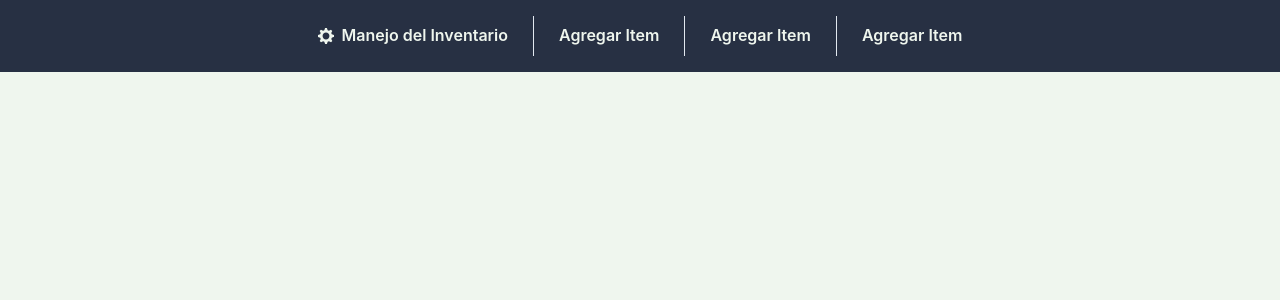
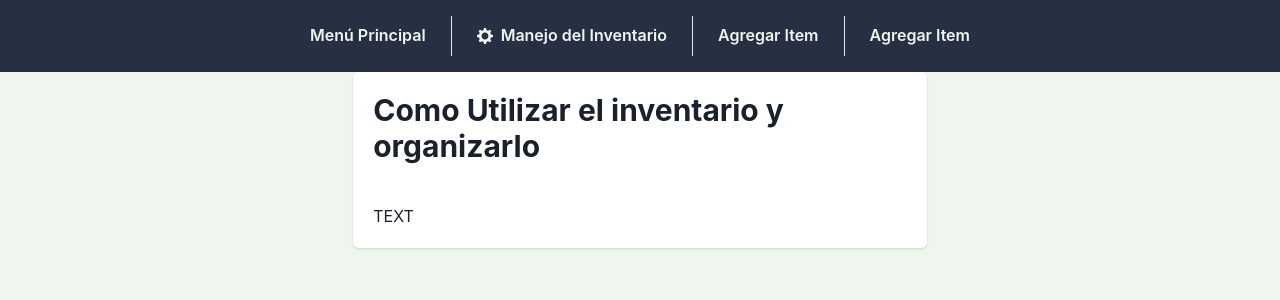
Before and after one commit to FrancoL5/inventoryProject, a React (Vite) app: page / in a window 1280 px wide. Shown: the top 300 px of the page. Built offline with nearby package versions, Linux system fonts and the light colour scheme.

Commit message:
update:: comienzo mainpage

```diff
--- a/src/components/inventory/Inventory.tsx
+++ b/src/components/inventory/Inventory.tsx
@@ -1,10 +1,5 @@
 import { ShowInventory } from "./showInventory"
 
 export function Inventory() {
-    console.log()
-    return (
-        <>
-            <ShowInventory></ShowInventory>
-        </>
-    )
+    return <ShowInventory></ShowInventory>
 }
--- a/src/components/inventory/menuAcciones/manageInventory.tsx
+++ /dev/null
@@ -1,15 +0,0 @@
-import { Link, useNavigate } from "react-router-dom"
-import { ActionButton, PrimaryButton } from "./customButton"
-import { SettingsIcon } from "@chakra-ui/icons"
-export function ManageInventory() {
-    const navigate = useNavigate()
-    return (
-        <ActionButton
-            leftIcon={<SettingsIcon />}
-            onClick={() => navigate("./manageInventory")}
-            colorScheme="blue"
-        >
-            Manejo del Inventario
-        </ActionButton>
-    )
-}
--- a/src/components/inventory/menuAcciones/menuActions.tsx
+++ b/src/components/inventory/menuAcciones/menuActions.tsx
@@ -1,10 +1,10 @@
-import { Box,  Stack, StackDivider } from "@chakra-ui/react"
-import { ManageInventory } from "./manageInventory"
+import { Box, Stack, StackDivider } from "@chakra-ui/react"
 import { ActionButton } from "./customButton"
-
+import { SettingsIcon } from "@chakra-ui/icons"
+import { useNavigate } from "react-router-dom"
 
 export function MenuActions() {
-
+    const navigate = useNavigate()
     return (
         <Box>
             <Stack
@@ -16,10 +16,17 @@ export function MenuActions() {
                 bg="#273043"
                 backdropFilter={"blur(5px)"}
             >
-                <ManageInventory></ManageInventory>
-                <ActionButton >Agregar Item</ActionButton>
-                <ActionButton >Agregar Item</ActionButton>
-                <ActionButton >Agregar Item</ActionButton>
+                <ActionButton onClick={() => navigate("/")}>
+                    Menú Principal
+                </ActionButton>
+                <ActionButton
+                    leftIcon={<SettingsIcon />}
+                    onClick={() => navigate("./manageInventory")}
+                >
+                    Manejo del Inventario
+                </ActionButton>
+                <ActionButton>Agregar Item</ActionButton>
+                <ActionButton>Agregar Item</ActionButton>
             </Stack>
         </Box>
     )
--- /dev/null
+++ b/src/components/mainPage.tsx
@@ -0,0 +1,14 @@
+import { Card, CardBody, CardHeader, Heading } from "@chakra-ui/react"
+
+export function MainPage() {
+    return (
+        <Card>
+            <CardHeader>
+                <Heading size="lg" >
+                    Como Utilizar el inventario y organizarlo
+                </Heading>
+            </CardHeader>
+            <CardBody>TEXT</CardBody>
+        </Card>
+    )
+}
--- a/src/rootRoute.tsx
+++ b/src/rootRoute.tsx
@@ -1,12 +1,14 @@
 import { createBrowserRouter } from "react-router-dom"
 import App from "./App"
 import { Inventory } from "./components/inventory/Inventory"
+import { MainPage } from "./components/mainPage"
 
 export const router = createBrowserRouter([
     {
         path: "/",
         element: <App></App>,
         children: [
+            {index:true, element:<MainPage></MainPage>},
             { path: "/manageInventory", element: <Inventory></Inventory> },
         ],
     },
```
